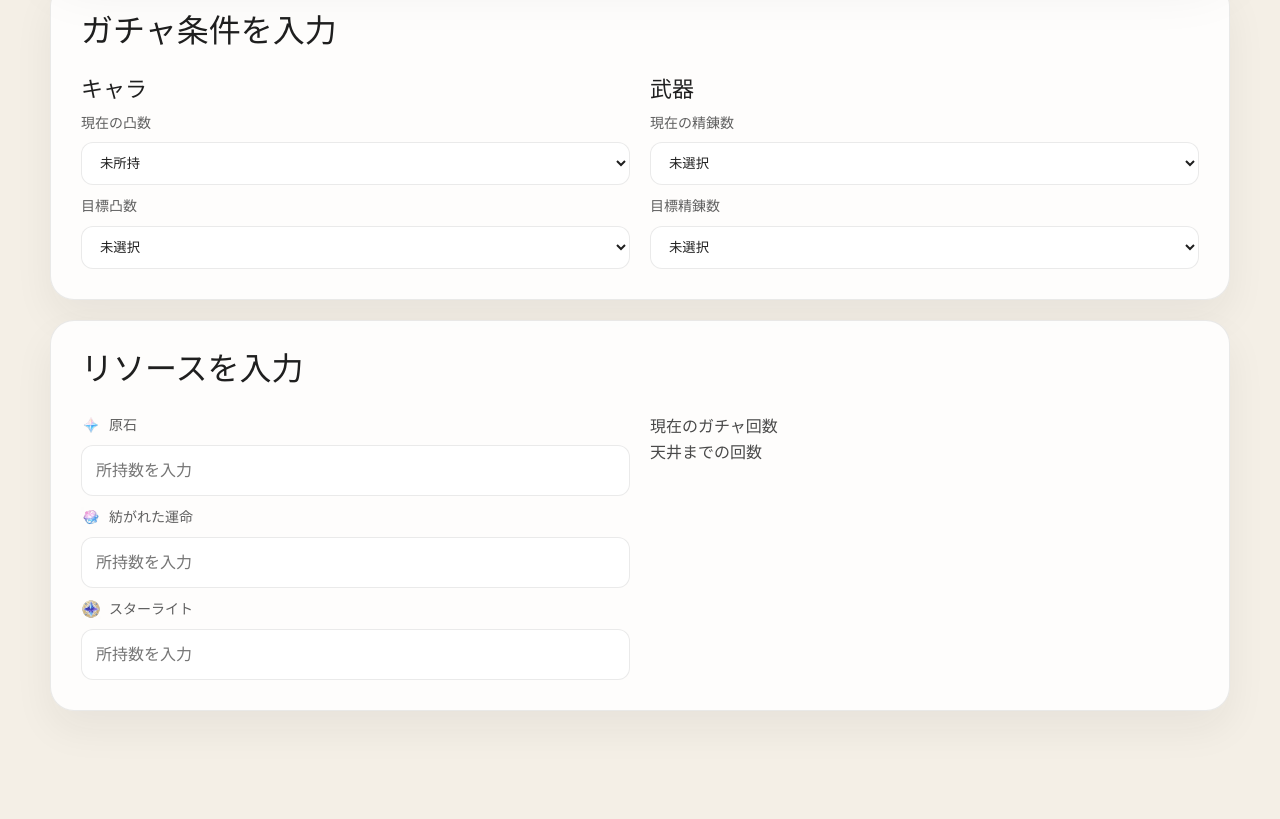
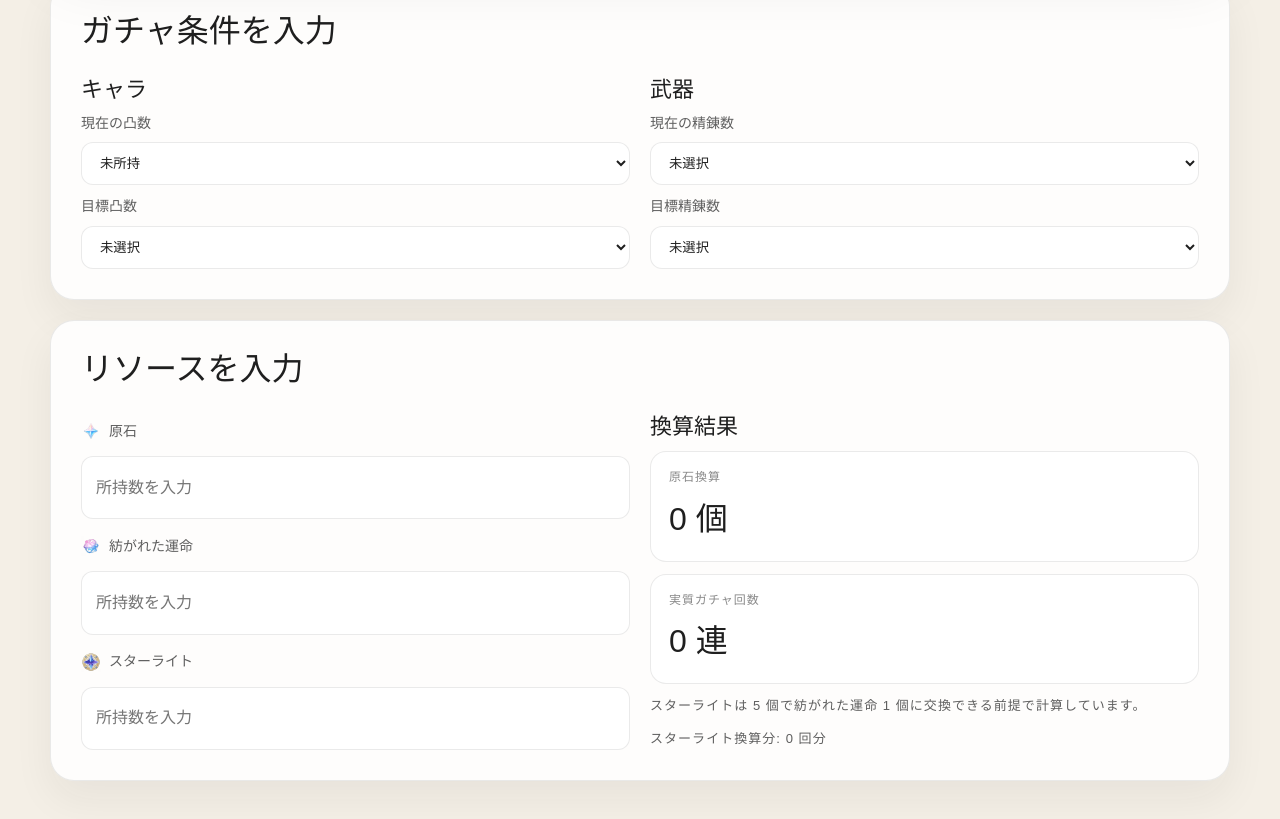
Before and after one commit to nigoni6v/smart-pull-planner, a React (Vite) app: page / in a window 1280 px wide. Shown: the part 393-1212 px from the top of the page. Before the commit the page ends 1160 px from the top, so only its background shows below. Built offline with nearby package versions, Linux system fonts and the light colour scheme.

Commit message:
リソース換算結果を表示する新しいコンポーネントを追加し、原石換算と実質ガチャ回数を計算するロジックを実装しました。また、スタイルを整えました。

```diff
--- a/src/App.css
+++ b/src/App.css
@@ -112,6 +112,43 @@
   flex-shrink: 0;
 }
 
+.resource-summary {
+  display: grid;
+  gap: 12px;
+  align-content: start;
+}
+
+.resource-summary h3 {
+  margin-bottom: 0;
+}
+
+.summary-card {
+  padding: 16px 18px;
+  border: 1px solid var(--border);
+  border-radius: 16px;
+  background: rgba(255, 255, 255, 0.78);
+}
+
+.summary-label {
+  margin: 0 0 6px;
+  font-size: 12px;
+  color: var(--text-soft);
+  text-transform: uppercase;
+}
+
+.summary-value {
+  margin: 0;
+  font-family: var(--display);
+  font-size: clamp(24px, 3vw, 32px);
+  color: var(--text-strong);
+}
+
+.field-help {
+  margin: 0;
+  font-size: 13px;
+  color: var(--text-muted);
+}
+
 .field-control {
   width: 100%;
   padding: 12px 14px;
--- a/src/App.jsx
+++ b/src/App.jsx
@@ -3,6 +3,9 @@ import intertwinedFateIcon from './assets/Intertwined Fate.png'
 import starlightIcon from './assets/Masterless Starglitter.png'
 import primogemIcon from './assets/primogem.png'
 import './App.css'
+
+const PRIMOGEMS_PER_WISH = 160
+const STARLIGHT_PER_INTERTWINED_FATE = 5
 
 function App() {
   const [resources, setResources] = useState({
@@ -17,6 +20,19 @@ function App() {
       [key]: event.target.value,
     }))
   }
+
+  const primogems = Number(resources.primogems) || 0
+  const intertwinedFates = Number(resources.intertwinedFates) || 0
+  const starlight = Number(resources.starlight) || 0
+
+  const starlightConvertibleFates = Math.floor(
+    starlight / STARLIGHT_PER_INTERTWINED_FATE,
+  )
+  const totalPrimogemEquivalent =
+    primogems +
+    intertwinedFates * PRIMOGEMS_PER_WISH +
+    starlightConvertibleFates * PRIMOGEMS_PER_WISH
+  const totalWishCount = Math.floor(totalPrimogemEquivalent / PRIMOGEMS_PER_WISH)
 
   return (
     <>
@@ -162,10 +178,25 @@ function App() {
                 </label>
               </div>
 
-              <div>
-                現在のガチャ回数
-                <br />
-                天井までの回数
+              <div className="resource-summary">
+                <h3>換算結果</h3>
+
+                <div className="summary-card">
+                  <p className="summary-label">原石換算</p>
+                  <p className="summary-value">{totalPrimogemEquivalent.toLocaleString()} 個</p>
+                </div>
+
+                <div className="summary-card">
+                  <p className="summary-label">実質ガチャ回数</p>
+                  <p className="summary-value">{totalWishCount.toLocaleString()} 連</p>
+                </div>
+
+                <p className="field-help">
+                  スターライトは {STARLIGHT_PER_INTERTWINED_FATE} 個で紡がれた運命 1 個に交換できる前提で計算しています。
+                </p>
+                <p className="field-help">
+                  スターライト換算分: {starlightConvertibleFates.toLocaleString()} 回分
+                </p>
               </div>
             </div>
           </section>
```
